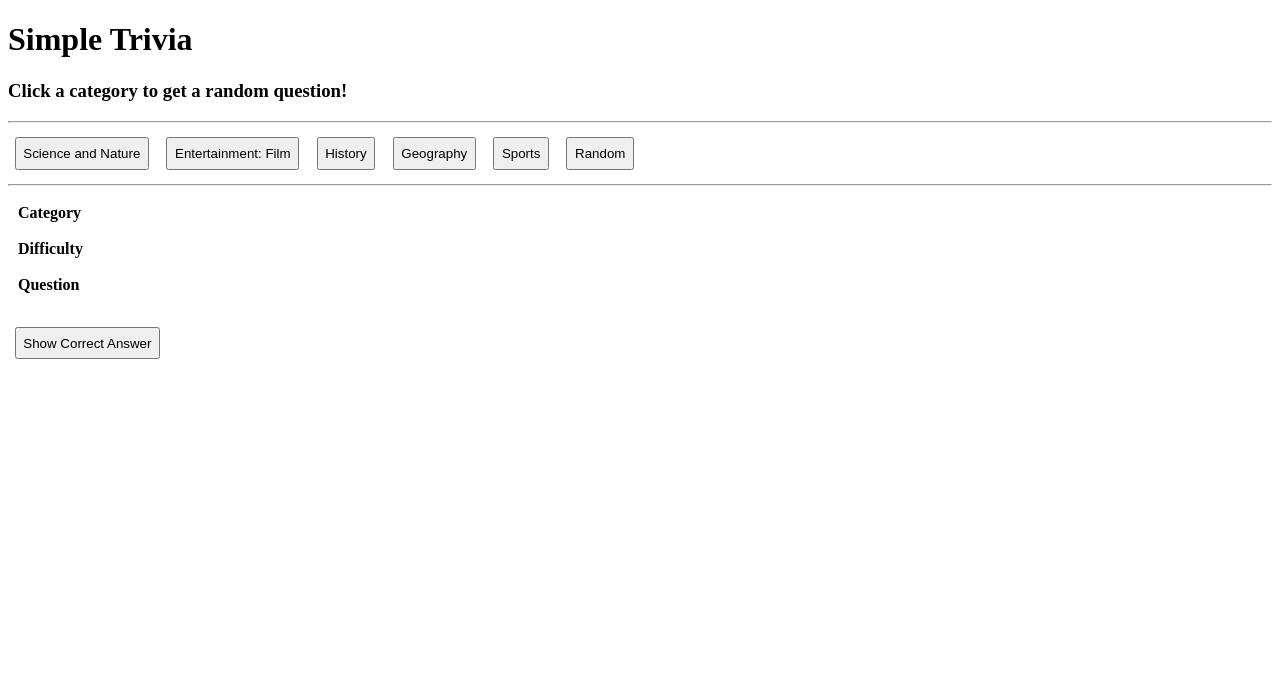
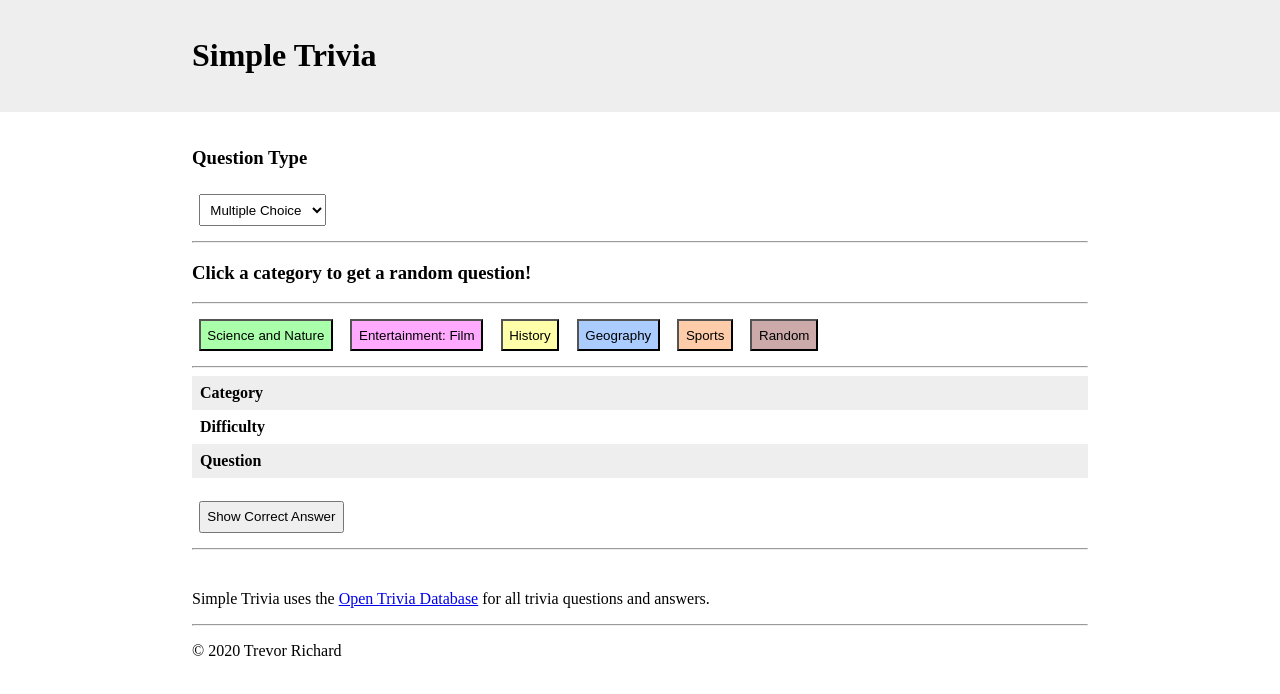
Before and after one commit to midpoint68/simple-trivia, a plain HTML site: page index.html in a window 1280 px wide. Drawn offline with Linux system fonts and the light colour scheme.

Commit message:
Add simple styling

```diff
--- a/index.html
+++ b/index.html
@@ -7,13 +7,51 @@
     <meta charset="utf-8">
     <meta name="viewport" content="width=device-width, initial-scale=1.0">
     <style>
-        button {
+        html,
+        body {
+            background-color: white;
+            color: black;
+        }
+
+        header {
+            padding: 1em;
+            background-color: #eee;
+            color: black;
+        }
+
+        main {
+            padding: 1em;
+        }
+
+        body {
+            margin: 0;
+            padding: 0;
+        }
+
+        main,
+        header,
+        footer {
+            padding-left: 15%;
+            padding-right: 15%;
+        }
+
+        button,
+        select {
             padding: 0.5em;
             margin: 0.5em;
         }
 
+        table {
+            border-collapse: collapse;
+            width: 100%;
+        }
+
         tr {
             text-align: left;
+        }
+
+        tr:nth-child(odd) {
+            background-color: #eee;
         }
 
         th,
@@ -21,22 +59,54 @@
             padding: 0.5em;
         }
 
+        #science {
+            background-color: #afa;
+        }
+
+        #film {
+            background-color: #faf;
+        }
+
+        #history {
+            background-color: #ffa;
+        }
+
+        #geography {
+            background-color: #acf;
+        }
+
+        #sports {
+            background-color: #fca;
+        }
+
+        #random {
+            background-color: #caa;
+        }
+
         @media only screen and (max-aspect-ratio: 1/1) {
 
-            th,
-            td {
-                display: block;
+            main,
+            header,
+            footer {
+                padding: 1em;
             }
 
-            td {
-                border-bottom: 1px solid #888;
-            }
         }
     </style>
 </head>
 
 <body>
+    <header>
         <h1>Simple Trivia</h1>
+    </header>
+    <main>
+        <h3>Question Type</h3>
+        <select name="question_type" id="question_type">
+            <option value="0" selected>Multiple Choice</option>
+            <option value="1">True or False</option>
+            <option value="2">Both</option>
+        </select>
+        <hr>
         <h3>Click a category to get a random question!</h3>
         <hr>
         <button id="science">Science and Nature</button>
@@ -64,6 +134,19 @@
 
         </ol>
         <button id="show_correct">Show Correct Answer</button>
+        <hr>
+    </main>
+
+    <footer>
+        <p>
+            Simple Trivia uses the <a href="https://opentdb.com/">Open Trivia Database</a> for all trivia questions and
+            answers.
+        </p>
+        <hr>
+        <p>
+            &copy; 2020 Trevor Richard
+        </p>
+    </footer>
 
     <script>
         window.addEventListener('load', () => {
@@ -81,11 +164,17 @@
             const show_correct = document.getElementById("show_correct");
 
             const getq = (url) => {
+                switch (document.getElementById('question_type').value) {
+                    case '0': url += '&type=multiple';
+                        break;
+                    case '1': url += '&type=boolean';
+                        break;
+                }
                 const req = new XMLHttpRequest();
                 req.open('GET', url);
-                req.responseType = 'text/json';
+                req.responseType = 'json';
                 req.onload = () => {
-                    const data = JSON.parse(req.response);
+                    const data = req.response;
                     console.log(data);
                     const q = data.results[0];
                     question.innerHTML = q.question;
@@ -118,27 +207,27 @@
             };
 
             science.onclick = () => {
-                getq("https://opentdb.com/api.php?amount=1&type=multiple&category=17");
+                getq("https://opentdb.com/api.php?amount=1&category=17");
             }
 
             history.onclick = () => {
-                getq("https://opentdb.com/api.php?amount=1&type=multiple&category=23");
+                getq("https://opentdb.com/api.php?amount=1&category=23");
             }
 
             geography.onclick = () => {
-                getq("https://opentdb.com/api.php?amount=1&type=multiple&category=22");
+                getq("https://opentdb.com/api.php?amount=1&category=22");
             }
 
             sports.onclick = () => {
-                getq("https://opentdb.com/api.php?amount=1&type=multiple&category=21");
+                getq("https://opentdb.com/api.php?amount=1&category=21");
             }
 
             film.onclick = () => {
-                getq("https://opentdb.com/api.php?amount=1&type=multiple&category=11");
+                getq("https://opentdb.com/api.php?amount=1&category=11");
             }
 
             random.onclick = () => {
-                getq("https://opentdb.com/api.php?amount=1&type=multiple");
+                getq("https://opentdb.com/api.php?amount=1");
             }
         });
     </script>
```
Lines whose indentation alone changed are shown as unchanged.
